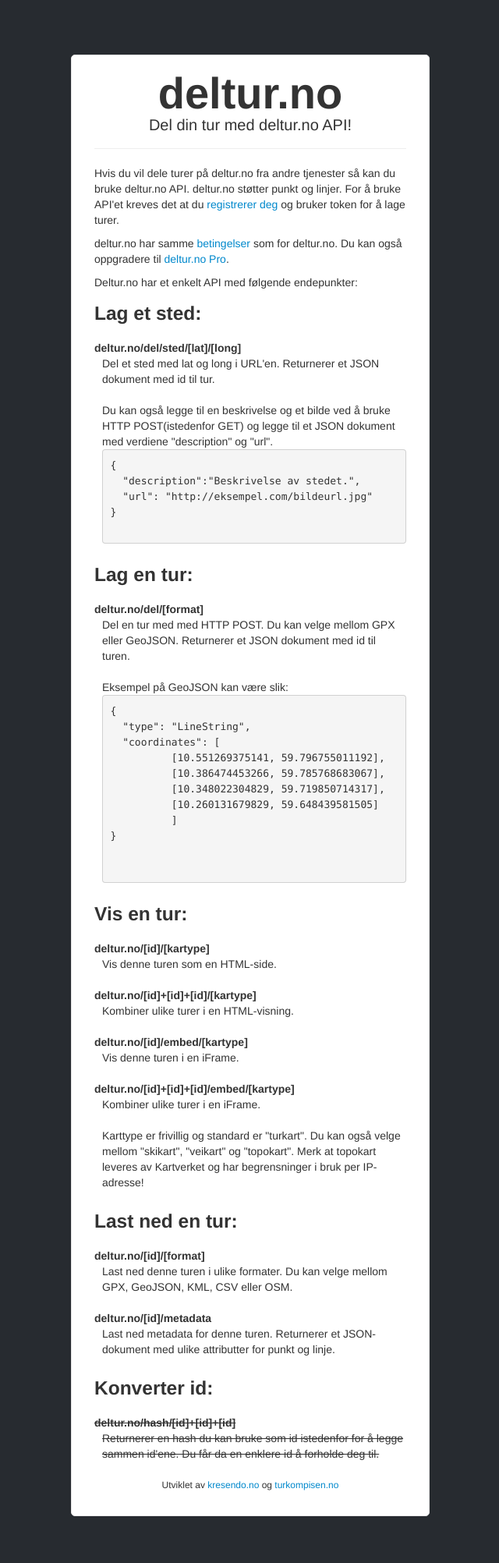
After one commit to esisa/deltur, a Flask app: template app/delturapp/templates/api.html in a window 1280 px wide. The commit adds this page. Shown: the whole page at 78% size, without its empty margins (319-959 px from the left). Run offline with Flask 2, Linux system fonts and the light colour scheme; the template is opened without the code that fills it, so the values that code supplies are empty; some libraries are stand-ins or nearby versions.

Commit message:
Endra en link

```diff
--- /dev/null
+++ b/app/delturapp/templates/api.html
@@ -0,0 +1,257 @@
+
+<!DOCTYPE html>
+<html lang="en">
+  <head>
+    <meta charset="utf-8">
+    <title>deltur.no</title>
+    <meta name="viewport" content="width=device-width, initial-scale=1.0">
+    <meta name="description" content="">
+    <meta name="author" content="">
+
+    <!-- Le styles -->
+    <link href="{{ url_for('static', filename='css/bootstrap.css') }}" rel="stylesheet">
+    <style type="text/css">
+      body {
+        padding-top: 70px;
+        padding-bottom: 40px;
+        background-color: rgb(39,43,48);
+      }
+
+      .form-signin {
+        max-width: 400px;
+        padding: 19px 29px 29px;
+        margin: 0 auto 20px;
+        background-color: #fff;
+        border: 1px solid #e5e5e5;
+        -webkit-border-radius: 5px;
+           -moz-border-radius: 5px;
+                border-radius: 5px;
+        -webkit-box-shadow: 0 1px 2px rgba(0,0,0,.05);
+           -moz-box-shadow: 0 1px 2px rgba(0,0,0,.05);
+                box-shadow: 0 1px 2px rgba(0,0,0,.05);
+      }
+      .form-signin .form-signin-heading,
+      .form-signin .checkbox {
+       text-align: center;
+      }
+
+
+      #apilink {
+          font-size: 11px;
+          margin-top: 5px;
+          text-align: center;
+      }
+
+      #delturbutton {
+          margin-left: auto;
+          margin-right: auto;
+          display: block;
+          width: 95%;
+          margin-top: 30px;
+      }
+
+      #maptable {
+          margin-left: auto;
+          margin-right: auto;
+          display: block;
+          margin-top: 30px;
+      }
+
+      #uploadbutton {
+          margin-left: 25%;
+          margin-right: auto;
+          display: block;
+          margin-top: 30px;
+      }
+
+      #dropdown {
+          margin-left: 25%;
+          margin-right: auto;
+          display: block;
+          margin-top: 30px;
+          width:165px;
+      }
+
+      #text {
+          margin-left: auto;
+          margin-right: auto;
+      }
+
+      #filename {
+          text-align: center;
+          display: none;
+      }
+
+
+    </style>
+   <link href="http://twitter.github.com/bootstrap/assets/css/bootstrap-responsive.css" rel="stylesheet">
+
+    <!-- HTML5 shim, for IE6-8 support of HTML5 elements -->
+    <!--[if lt IE 9]>
+      <script src="http://html5shim.googlecode.com/svn/trunk/html5.js"></script>
+    <![endif]-->
+
+   <link rel="stylesheet" href="http://code.jquery.com/ui/1.9.2/themes/base/jquery-ui.css" />
+       <script src="http://code.jquery.com/jquery-1.8.3.js"></script>
+       <script src="http://code.jquery.com/ui/1.9.2/jquery-ui.js"></script>
+   <script>
+       $(function() {
+           $( document ).tooltip();
+       });
+       </script>
+       <style>
+       label {
+           display: inline-block;
+           width: 5em;
+       }
+       </style>
+
+       <script type="text/javascript">
+
+         var _gaq = _gaq || [];
+         _gaq.push(['_setAccount', 'UA-40003995-1']);
+         _gaq.push(['_trackPageview']);
+
+         (function() {
+           var ga = document.createElement('script'); ga.type = 'text/javascript'; ga.async = true;
+           ga.src = ('https:' == document.location.protocol ? 'https://ssl' : 'http://www') + '.google-analytics.com/ga.js';
+           var s = document.getElementsByTagName('script')[0]; s.parentNode.insertBefore(ga, s);
+         })();
+
+       </script>
+
+  </head>
+
+  <body>
+
+
+
+
+
+
+    <div class="container">
+      <form class="form-signin">
+
+        <!--h2 style="margin-left: 100px" class="form-signin-heading">Last opp fil</h2-->
+        <h1 style="text-align: center;font-size:4em;" class="form-signin-heading">deltur.no</h1>
+        <div style="text-align: center; font-size:20px;">Del din tur med deltur.no API!</div>
+        <hr>
+        <p id="text">
+           Hvis du vil dele turer på deltur.no fra andre tjenester så kan du bruke deltur.no API. deltur.no støtter punkt og linjer. For å bruke API'et kreves det at du <a href="{{ url_for('register') }}">registrerer deg</a> og bruker token for å lage turer.
+        </p>
+
+        <p id="text">
+        deltur.no har samme <a href="{{ url_for('terms') }}">betingelser</a> som for deltur.no. Du kan også oppgradere til <a href="{{ url_for('pro') }}">deltur.no Pro</a>.
+        </p>
+
+
+        <p id="text">
+           Deltur.no har et enkelt API med følgende endepunkter:
+        </p>
+
+        <h3>Lag et sted:</h3>
+        <dl>
+          <dt>deltur.no/del/sted/[lat]/[long] </dt>
+          <dd>Del et sted med lat og long i URL'en. Returnerer et JSON dokument med id til tur. </dd>
+        </dl>
+
+        <dl>
+          <dd>Du kan også legge til en beskrivelse og et bilde ved å bruke HTTP POST(istedenfor GET) og legge til et JSON dokument med verdiene "description" og "url". <pre>
+{
+  "description":"Beskrivelse av stedet.",
+  "url": "http://eksempel.com/bildeurl.jpg"
+}
+          </pre>  </dd>
+        </dl>
+
+        <h3>Lag en tur:</h3>
+        <dl>
+          <dt>deltur.no/del/[format] </dt>
+          <dd>Del en tur med med HTTP POST. Du kan velge mellom GPX eller GeoJSON. Returnerer et JSON dokument med id til turen.  </dd>
+        </dl>
+
+        <dl>
+          <dd>Eksempel på GeoJSON kan være slik: <pre>
+{
+  "type": "LineString",
+  "coordinates": [
+          [10.551269375141, 59.796755011192],
+          [10.386474453266, 59.785768683067],
+          [10.348022304829, 59.719850714317],
+          [10.260131679829, 59.648439581505]
+          ]
+}
+
+          </pre>  </dd>
+        </dl>
+
+
+
+
+        <h3>Vis en tur:</h3>
+        <dl>
+          <dt>deltur.no/[id]/[kartype] </dt>
+          <dd>Vis denne turen som en HTML-side.</dd>
+        </dl>
+
+        <dl>
+          <dt>deltur.no/[id]+[id]+[id]/[kartype] </dt>
+          <dd>Kombiner ulike turer i en HTML-visning.</dd>
+        </dl>
+
+        <dl>
+          <dt>deltur.no/[id]/embed/[kartype] </dt>
+          <dd>Vis denne turen i en iFrame.</dd>
+        </dl>
+
+        <dl>
+          <dt>deltur.no/[id]+[id]+[id]/embed/[kartype]</dt>
+          <dd>Kombiner ulike turer i en iFrame.</dd>
+        </dl>
+
+        <dl>
+          <dd>Karttype er frivillig og standard er "turkart". Du kan også velge mellom "skikart", "veikart" og "topokart". Merk at topokart leveres av Kartverket og har begrensninger i bruk per IP-adresse! </dd>
+        </dl>
+
+
+
+        <h3>Last ned en tur:</h3>
+        <dl>
+          <dt>deltur.no/[id]/[format] </dt>
+          <dd>Last ned denne turen i ulike formater. Du kan velge mellom GPX, GeoJSON, KML, CSV eller OSM.</dd>
+        </dl>
+
+        <dl>
+          <dt>deltur.no/[id]/metadata </dt>
+          <dd>Last ned metadata for denne turen. Returnerer et JSON-dokument med ulike attributter for punkt og linje. </dd>
+        </dl>
+
+        <h3>Konverter id:</h3>
+        <dl>
+          <dt><del>deltur.no/hash/[id]+[id]+[id]</del> </dt>
+          <dd><del>Returnerer en hash du kan bruke som id istedenfor for å legge sammen id'ene. Du får da en enklere id å forholde deg til.</del> </dd>
+        </dl>
+
+
+
+
+
+
+
+
+
+		<div style="color:F8F8F8; font-size: 12px; text-align: center;">
+			Utviklet av <a href="http://www.kresendo.no">kresendo.no</a> og <a href="http://www.turkompisen.no">turkompisen.no</a>
+		</div>
+
+      </form>
+
+
+
+    </div> <!-- /container -->
+
+
+
+
+  </body>
+</html>
--- a/app/delturapp/templates/infoside/index.html
+++ b/app/delturapp/templates/infoside/index.html
@@ -111,7 +111,7 @@
 		<div class="span4">
 			<h3 class="ac">Gratis<small> å bruke</small></h3>
 			<p class="ac">
-				<a class="btn btn-large btn-primary" href="plans.html" title=""><b>Registrer deg</b></a>
+				<a class="btn btn-large btn-primary" href="/info/priser" title=""><b>Registrer deg</b></a>
                 <a class="btn btn-large btn-primary" href="http://deltur.no" title=""><b>La med prøve </b></a>
 			</p>
 		</div>
```
